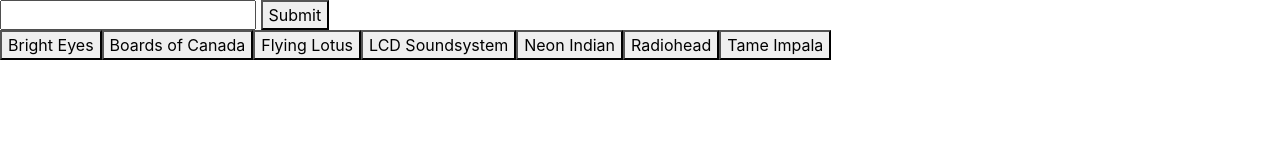
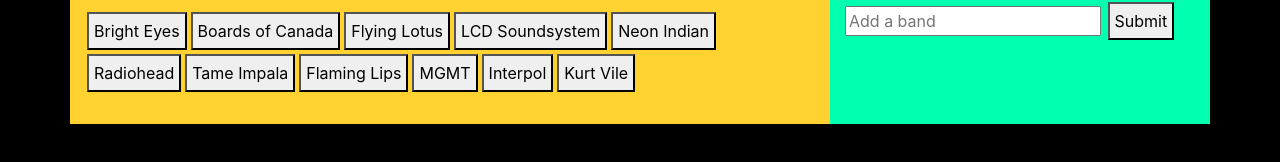
Before and after one commit to tzlomke/giftastic, a plain HTML site: page index.html in a window 1280 px wide. Drawn offline with nearby package versions, Linux system fonts and the light colour scheme.

Commit message:
added basic stylesheet

```diff
--- a/assets/css/style.css
+++ b/assets/css/style.css
@@ -0,0 +1,40 @@
+html,
+body {
+    height: 100%;
+}
+
+body {
+    min-height: 100%;
+    background-color: black;
+    color: white;
+}
+
+.container {
+    height: 100%;
+}
+
+.main {
+    height: 100%;
+    padding-top: 10px;
+    padding-bottom: 10px;
+    background-color: #FFD232;
+    justify-content: center;
+}
+
+.sidebar {
+    background-color: #00FFAE;
+}
+
+.gif-container {
+    height: 100%;
+    min-height: 100%;
+    background-color: #FFD232;
+    margin-top: 20px;
+    display: flex;
+    justify-content: center;
+}
+
+button {
+    margin: 2px;
+    padding: 5px;
+}
--- a/assets/javascript/app.js
+++ b/assets/javascript/app.js
@@ -1,5 +1,5 @@
 // Topics Array (uses url encoding to concatenate so that phrases can be passed into giphy API queryURL)
-var topics = [ "Bright Eyes", "Boards of Canada", "Flying Lotus", "LCD Soundsystem", "Neon Indian", "Radiohead", "Tame Impala"];
+var topics = [ "Bright Eyes", "Boards of Canada", "Flying Lotus", "LCD Soundsystem", "Neon Indian", "Radiohead", "Tame Impala", "Flaming Lips", "MGMT", "Interpol", "Kurt Vile"];
 
 // Create Buttons
 function create() {
@@ -32,11 +32,11 @@
         var results = response.data;
 
         for (var i = 0; i < results.length; i++) {
-            var gifDiv = $("<div class=col-6>");
+            var gifDiv = $("<div class='col-6 gif-div'>");
 
             var rating = results[i].rating;
 
-            var p = $("<p class='rating'>").text("Rating: " + rating);
+            var p = $("<p class='rating'>").text("Rating: " + rating.toUpperCase());
 
             var bandImage = $("<img width=300 height=200>");
             bandImage.attr("src", results[i].images.original_still.url).attr("class", "gif");
--- a/index.html
+++ b/index.html
@@ -17,16 +17,30 @@
 
 <body>
 
-    <form>
-        <input id="bandInput">
-        <button id="submit">Submit</button>
-    </form>
+    <div class="container">
 
-    <div id="buttons">
+        <div class="row">
 
-    </div>
+            <div class="col-12 col-md-8 main">
 
-    <div id="gifs" class="row">
+                <div class="row">
+                    <div id="buttons" class="col-12"></div>
+                </div>
+
+                <div class="gif-container">
+                    <div class="row" id="gifs"></div>
+                </div>
+
+            </div>
+
+            <div class="col-12 col-md-4 sidebar">
+                <form>
+                    <input id="bandInput" placeholder="Add a band">
+                    <button id="submit">Submit</button>
+                </form>
+            </div>
+
+        </div>
 
     </div>
 
```
